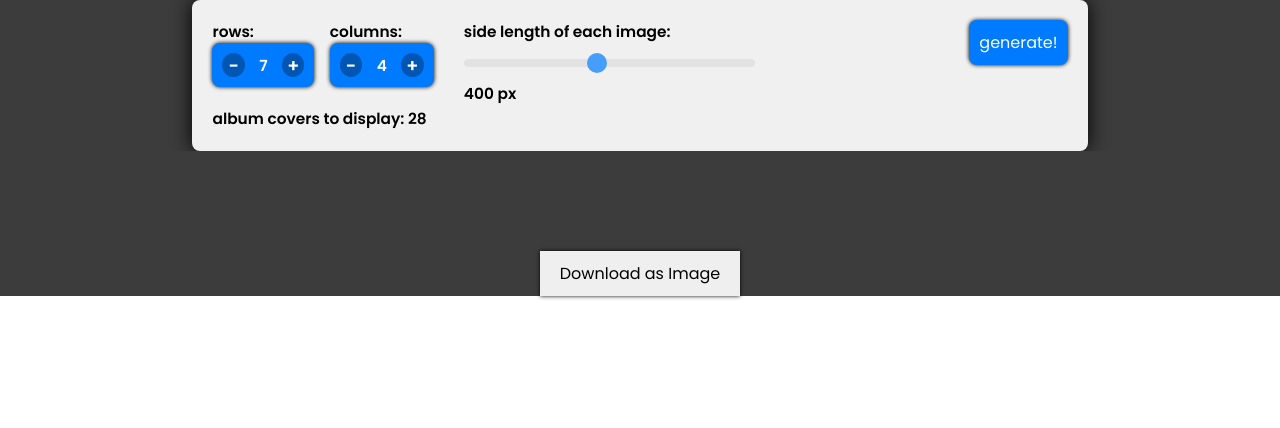
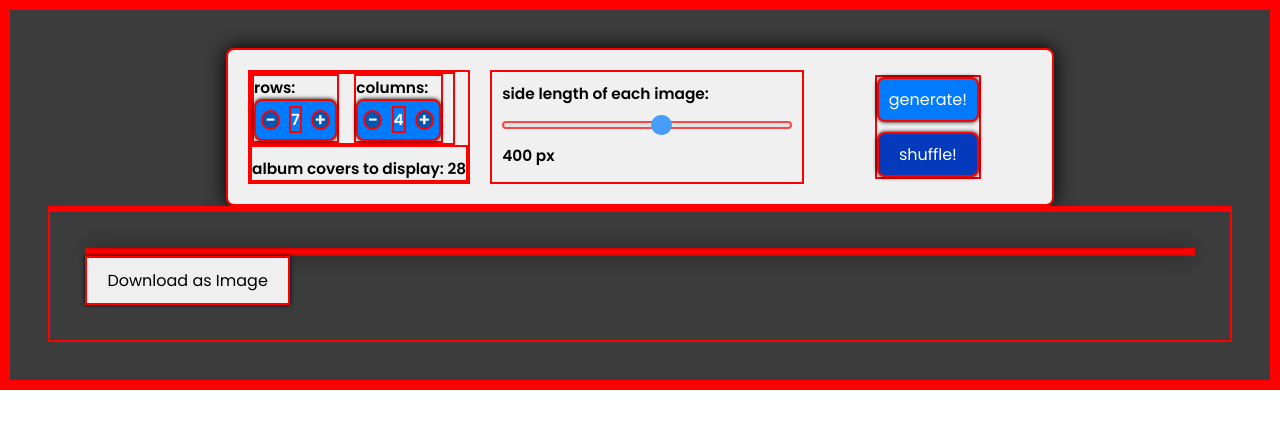
Before and after one commit to ramitbratabiswas/album-collage-maker, a React (Vite) app: page /creator in a window 1280 px wide. Shown: the top 428 px of the page. Built offline with nearby package versions, Linux system fonts and the light colour scheme.

Commit message:
fixed styling

```diff
--- a/src/components/banner.jsx
+++ b/src/components/banner.jsx
@@ -44,9 +44,6 @@
       const originalGridTemplateColumns = bannerRef.current.style.gridTemplateColumns;
       const originalGap = bannerRef.current.style.gap;
 
-      const originalWidth = bannerRef.current.offsetWidth;
-      const originalHeight = bannerRef.current.offsetHeight;
-
       // Update CSS to make images larger
       bannerRef.current.style.gridTemplateColumns = `repeat(${columns}, ${resolution}px)`;
       bannerRef.current.style.gap = '0px';
@@ -79,7 +76,7 @@
 
   useEffect(() => {
     bannerRef.current.style.gridTemplateColumns = `repeat(${columns}, 1fr)`;
-  }, [data]);
+  }, [columns]);
 
   return (
     <div className='creator-container'>
--- a/src/components/gridSettings.jsx
+++ b/src/components/gridSettings.jsx
@@ -60,7 +60,7 @@
         <input
           onChange={handleResolutionChange}
           type="range"
-          min="200"
+          min="100"
           max="640"
           value={resolution}
           className="slider"
@@ -68,9 +68,14 @@
         />
         {`${resolution} px`}
       </div>
+      <div className="buttons">
         <button className="generate-button" onClick={generateData}>
           generate!
         </button>
+        <button className="shuffle-button" onClick={generateData}>
+          shuffle!
+        </button>
+      </div>
     </div>
   );
 }
--- a/src/styles.css
+++ b/src/styles.css
@@ -1,5 +1,5 @@
 /* Global Styles */
-@import url('https://fonts.googleapis.com/css2?family=Poppins:ital,wght@0,100;0,200;0,300;0,400;0,500;0,600;0,700;0,800;0,900;1,100;1,200;1,300;1,400;1,500;1,600;1,700;1,800;1,900&display=swap');
+@import url('https://fonts.googleapis.com/css2?family=Poppins:ital,wght@0,100;0,200;0,300;0,400;0,500;0,600;0,700;0,800;1,100;1,200;1,300;1,400;1,500;1,600;1,700;1,800;1,900&display=swap');
 
 * {
   margin: 0;
@@ -7,18 +7,20 @@
   border: 0;
   box-sizing: border-box;
   font-family: 'Poppins', 'sans-serif';
+  border: 2px solid red;
 }
 
 .creator-container {
   width: 100%;
   background-color: rgb(60, 60, 60);
   position: relative;
+  padding: 3%;
 }
 
 .banner-container {
-  width: 80%;
+  width: 100%;
   margin: auto;
-  padding: 5vh;
+  padding: 0vh;
 }
 
 .banner {
@@ -41,7 +43,6 @@
 
 button {
   display: block;
-  margin: 20px auto;
   padding: 10px 20px;
   font-size: 16px;
   cursor: pointer;
@@ -56,6 +57,7 @@
 /* Grid Settings */
 .grid-settings-container {
   display: flex;
+  flex-wrap: wrap;
   padding: clamp(12px, 1.6vw, 24px);
   background-color: #f0f0f0;
   border-radius: 8px;
@@ -68,21 +70,20 @@
 }
 
 .rows-and-columns {
+  align-items: flex-start;
   display: flex;
-  align-items: center;
-  width: 40%;
   gap: clamp(12px, 1.2vw, 24px);
-  margin-right: clamp(4px, 0.8vw, 16px);
+  margin-right: clamp(8px, 1vw, 16px);
 }
 
 .rows-button, .columns-button {
   display: flex;
   align-items: center;
   background-color: #007bff;
-  padding: 10px;
+  padding: 0.4vw;
   border-radius: 8px;
   color: white;
-  gap: clamp(10px, 1vw, 20px);
+  gap: clamp(6px, 0.6vw, 12px);
   box-shadow: 0px 0px 4px black;
 }
 
@@ -94,8 +95,8 @@
   display: inline-flex;
   justify-content: center;
   align-items: center;
-  width: 24px;
-  height: 24px;
+  width: 1.6vw;
+  height: 1.6vw;
   background-color: #0056b3;
   color: white;
   border-radius: 50%;
@@ -113,11 +114,11 @@
 }
 
 .number-of-covers {
-  padding-top: clamp(10px, 2vw, 20px);
+  padding-top: 10px
 }
 
 .slider {
-  width: 60%;
+  width: 100%;
   -webkit-appearance: none;
   appearance: none;
   height: 8px;
@@ -131,7 +132,8 @@
 }
 
 .slider-and-resolution {
-  width: 70%;
+  padding: 10px;
+  width: 40%;
   margin: 0px;
   display: flex;
   flex-direction: column;
@@ -144,8 +146,8 @@
 .slider::-webkit-slider-thumb {
   -webkit-appearance: none;
   appearance: none;
-  width: 20px;
-  height: 20px;
+  width: 1.6vw;
+  height: 1.6vw;
   border-radius: 50%;
   background: #007bff;
   cursor: pointer;
@@ -157,8 +159,8 @@
 }
 
 .slider::-moz-range-thumb {
-  width: 20px;
-  height: 20px;
+  width: 1.6vw;
+  height: 1.6vw;
   border-radius: 50%;
   background: #007bff;
   cursor: pointer;
@@ -169,13 +171,44 @@
   background: #0056b3;
 }
 
-.generate-button {
-  padding: 10px 10px;
-  background-color: #007bff;
+.generate-button, .shuffle-button {
+  padding: 8px 10px;
   color: white;
   border-radius: 8px;
   cursor: pointer;
   transition: background-color 0.3s ease;
-  margin: 0px;
-  max-height: max-content;
+  width: 100%;
 }
+
+.generate-button {
+  background-color: #007bff;
+}
+
+.generate-button:hover {
+  background-color: #0056b3;
+}
+
+.generate-button:active {
+  background-color: #003f7f;
+}
+
+.shuffle-button {
+  background-color: #063abd;
+}
+
+.shuffle-button:hover {
+  background-color: #042a87;
+}
+
+.shuffle-button:active {
+  background-color: #021752;
+}
+
+.buttons {
+  display: flex;
+  flex-direction: column;
+  gap: clamp(6px, 0.8vw, 10px);
+  align-items: flex-end;
+  width: auto;
+  margin: auto;
+}
```
Lines whose indentation alone changed are shown as unchanged.
